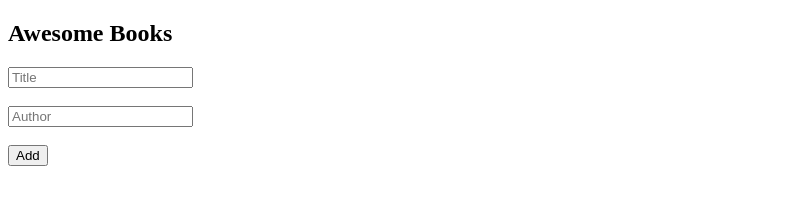
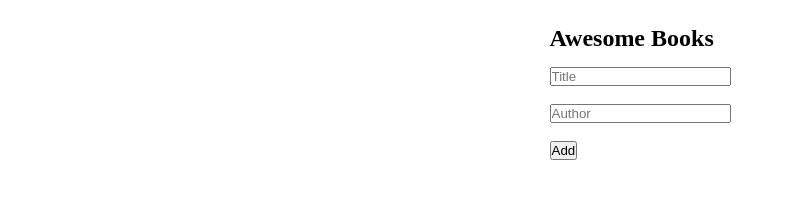
Before and after one commit to MNisarAli/Awesome-Books, a plain HTML site: page index.html in a window 1280 px wide. Shown: the whole page, without its empty margins (0-786 px from the left). Drawn offline with Linux system fonts and the light colour scheme.

Commit message:
Contributor 1: Add CSS file

```diff
--- a/index.html
+++ b/index.html
@@ -6,9 +6,11 @@
   <meta http-equiv="X-UA-Compatible" content="IE=edge">
   <meta name="viewport" content="width=device-width, initial-scale=1.0">
   <title>Project | Awesome Books</title>
+  <link rel="stylesheet" href="style.css">
 </head>
 
 <body>
+  <main class="wrapper">
     <section id="books">
       <h1>Awesome Books</h1>
       <article id="book-list">
@@ -25,5 +27,6 @@
         <button type="submit" id="add-book"> Add </button>
       </form>
     </section>
+  </main>
 </body>
 </html>
--- /dev/null
+++ b/style.css
@@ -0,0 +1,16 @@
+*,
+*::before,
+*::after {
+  margin: 0;
+  padding: 0;
+  box-sizing: border-box;
+}
+
+.wrapper {
+    width: max-content;
+    margin: auto;
+    margin-top: 25px;
+    display: flex;
+    flex-direction: column;
+    gap: 15px;
+}
```
Lines whose indentation alone changed are shown as unchanged.
